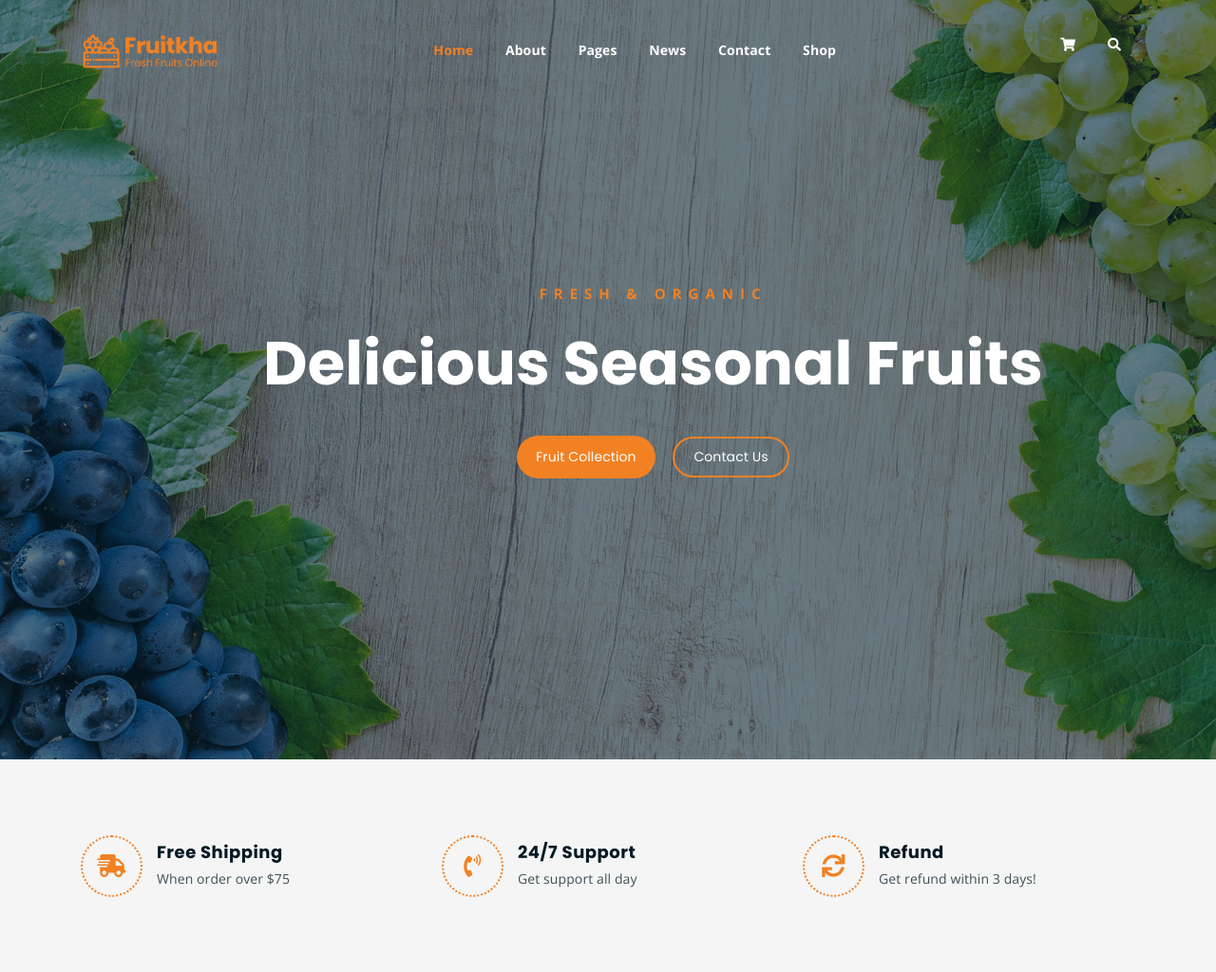
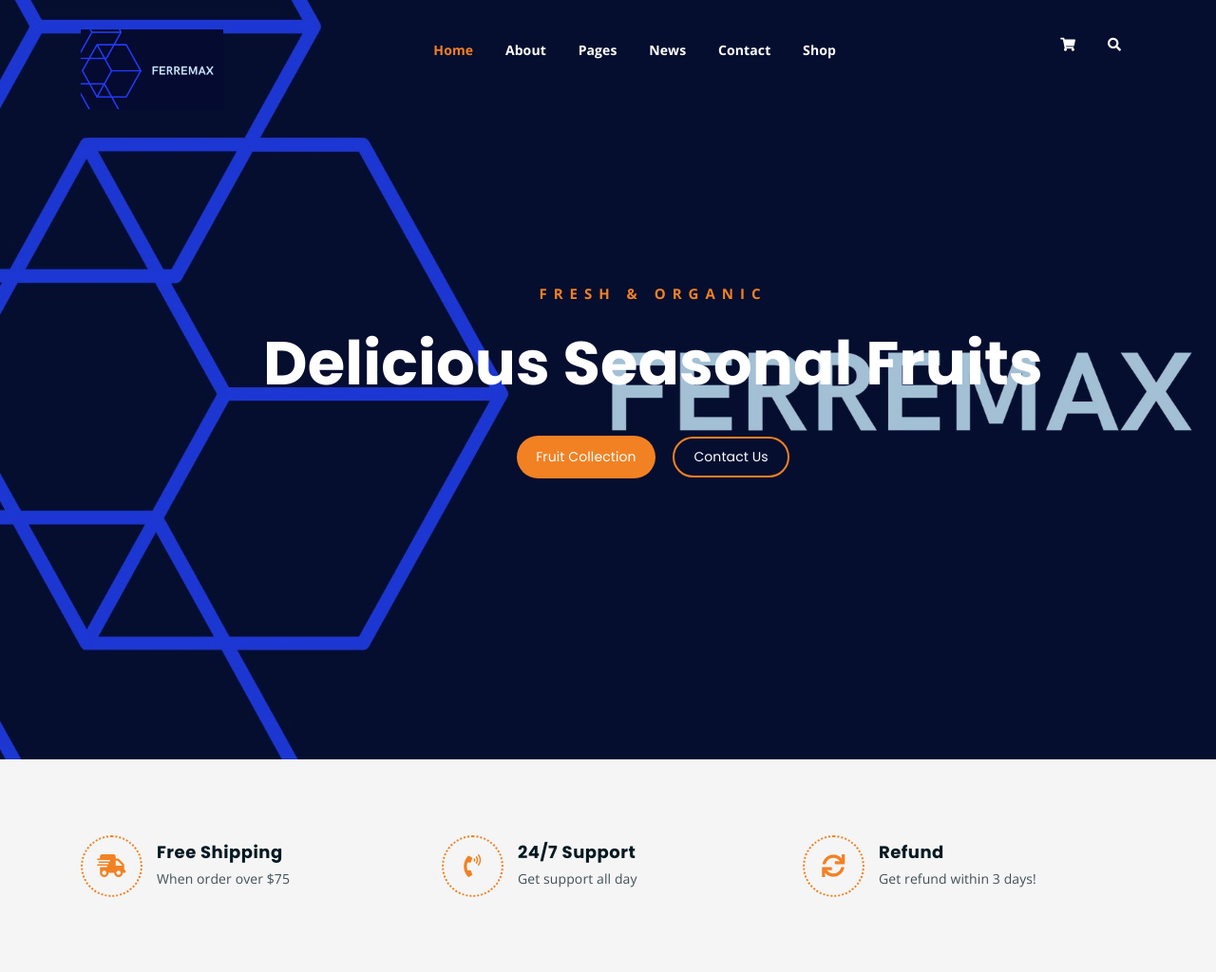
Before and after one commit to xnt0nio/Integracion, a Django app: page / in a window 1280 px wide. Shown: the top 1024 px of the page at 95% size. Run offline with Django 5.2, Linux system fonts and the light colour scheme; some libraries are stand-ins or nearby versions.

Commit message:
cambio base html

```diff
--- a/core/static/core/css/main.css
+++ b/core/static/core/css/main.css
@@ -1361,7 +1361,7 @@ a.mobile-show.search-bar-icon:hover {
 
 ----------------------------------------------------------------------------- */
 .hero-bg {
-  background-image: url(../img/hero-bg.jpg);
+  background-image: url(../img/ferreteria/ferremax.png);
   background-size: cover;
   background-position: center;
   background-attachment: fixed;
@@ -1395,7 +1395,7 @@ html, body {
   content: "";
   background-color: #07212e;
   z-index: -1;
-  opacity: 0.6;
+  opacity: 0.2;
 }
 
 .hero-text p.subtitle {
@@ -1468,15 +1468,15 @@ input[type="submit"] {
 }
 
 .homepage-bg-1 {
-  background-image: url(../img/hero-bg.jpg);
+  background-image: url(../img/ferreteria/ferremax.png);
 }
 
 .homepage-bg-2 {
-  background-image: url(../img/hero-bg-2.jpg);
+  background-image: url(../img/ferreteria/ferremax.png);
 }
 
 .homepage-bg-3 {
-  background-image: url(../img/hero-bg-3.jpg);
+  background-image: url(../img/ferreteria/ferremax.png);
 }
 
 .homepage-slider {
--- a/core/templates/core/base.html
+++ b/core/templates/core/base.html
@@ -37,7 +37,7 @@
 						<!-- logo -->
 						<div class="site-logo">
 							<a href="index.html">
-								<img src="assets/img/logo.png" alt="">
+								<img src="assets/img/ferreteria/ferremax.png" alt="">
 							</a>
 						</div>
 						<!-- logo -->
```
Also changed, not shown: core/static/core/img/ferreteria/ferremax.png (added).
